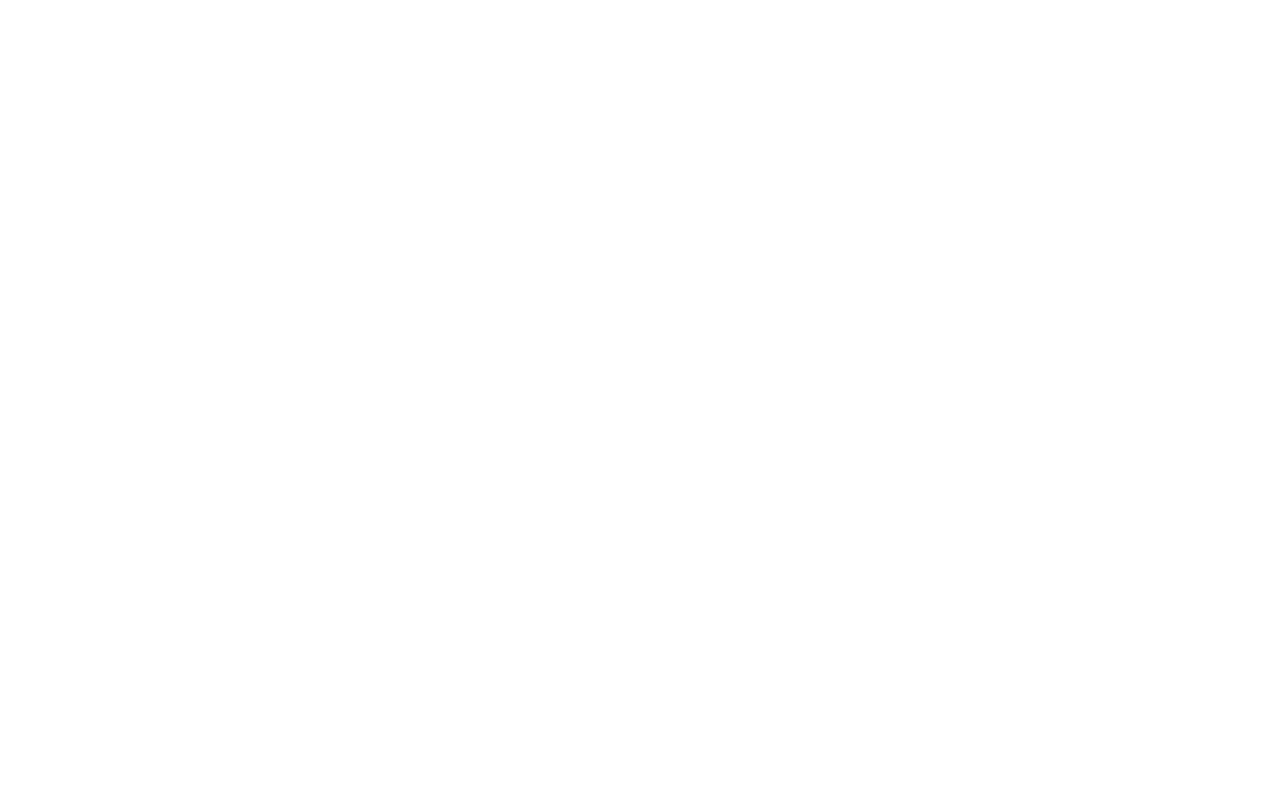
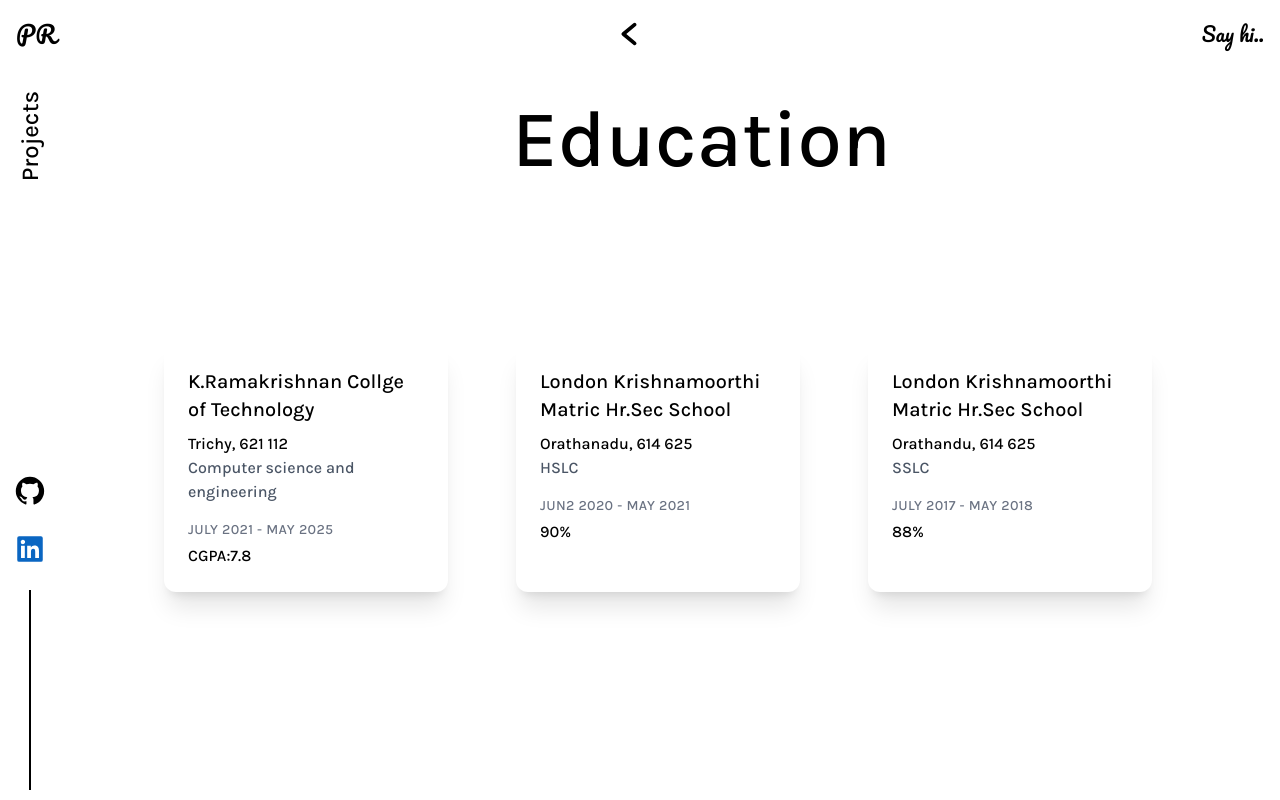
Before and after one commit to prasannaramuvj/portfolio_prasanna, a React (Vite) app: page /#/education in a window 1280 px wide. Before the commit this address had no page. Built offline with nearby package versions, Linux system fonts and the light colour scheme.

Commit message:
add:new_component

```diff
--- a/src/App.jsx
+++ b/src/App.jsx
@@ -4,6 +4,7 @@
 import Home from "./pages/Home";
 import Myskill from "./pages/Myskill";
 import Experience from "./pages/Experience";
+import Education from "./pages/Education";
 
 function App() {
   return (
@@ -14,6 +15,8 @@
         <Route path="/about" element={<About />} />
         <Route path="/myskills" element={<Myskill />} />
         <Route path="/experience" element={<Experience />} />
+        <Route path="/education" element={< Education />} />
+
 
       </Routes>
     </>
--- /dev/null
+++ b/src/data/education.js
@@ -0,0 +1,36 @@
+// src/data/experience.js
+
+
+
+const education = [
+  {
+    id: 1,
+    college: "K.Ramakrishnan Collge of Technology",
+    course: "Computer science and engineering",
+    duration: "July 2021 - May 2025",
+    location: "Trichy, 621 112",
+    type: "FULL-TIME",
+    cgpa:"CGPA:7.8"
+  },
+    {
+    id: 2,
+    college: "London Krishnamoorthi Matric Hr.Sec School",
+    course: "HSLC",
+    duration: "Jun2 2020 - May 2021",
+    location: "Orathanadu, 614 625",
+    type: "FULL-TIME",
+    cgpa:"90%"
+  },
+    {
+    id: 1,
+    college: "London Krishnamoorthi Matric Hr.Sec School",
+    course: "SSLC",
+    duration: "July 2017 - May 2018",
+    location: "Orathandu, 614 625",
+    type: "FULL-TIME",
+    cgpa:"88%"
+  },
+
+];
+
+export default education;
--- /dev/null
+++ b/src/pages/Education.css
@@ -0,0 +1,6 @@
+.text-skill{
+  position: absolute;
+  top:10%;
+  left:40%;
+  font-size: 5rem;
+}
--- /dev/null
+++ b/src/pages/Education.jsx
@@ -0,0 +1,55 @@
+// src/pages/Myskill.jsx
+
+import React from "react";
+import { motion } from "motion/react";
+import Top from "../components/Navbar/Top";
+import Left from "../components/Navbar/Left";
+import education from "../data/education";
+import './Education.css'
+
+const Educationcard = ({ education, index }) => (
+  <motion.div
+    initial={{ opacity: 0, y: 30 }}
+    animate={{ opacity: 1, y: 0 }}
+    transition={{ duration: 0.5, delay: index * 0.15 }}
+    className="bg-white p-6 rounded-xl shadow-xl flex-1 min-w-[240px] ml-9"
+  >
+    <h2 className="text-xl font-semibold mb-2">{education.college}</h2>
+    <span>{education.location}</span>
+    <p className="text-gray-600 mb-4">{education.course}</p>
+    <h3 className="text-sm font-semibold text-gray-500 uppercase tracking-wide mb-1">
+      {education.duration}
+    </h3>
+    <span>{education.cgpa}</span>
+  </motion.div>
+);
+
+const Education = () => {
+  return (
+    <div className="relative w-full h-screen overflow-hidden">
+      <div className="navigation z-50">
+        <Top />
+        <Left />
+      </div>
+
+      <div className="ml-0 p-6 h-screen overflow-y-auto">
+  <div className="flex justify-center min-h-full items-center">
+    <motion.div
+      initial={{ opacity: 0 }}
+      animate={{ opacity: 1 }}
+      transition={{ duration: 1 }}
+      className="flex flex-col md:flex-row flex-wrap items-stretch justify-center gap-8 w-full max-w-5xl py-20 md:py-0"
+    >
+      {education.map((edu, index) => (
+        <Educationcard key={edu.id} education={edu} index={index} />
+      ))}
+    </motion.div>
+  </div>
+</div>
+
+      <div className="text-skill hidden md:flex">Education</div>
+    </div>
+  );
+};
+
+export default Education;
```
